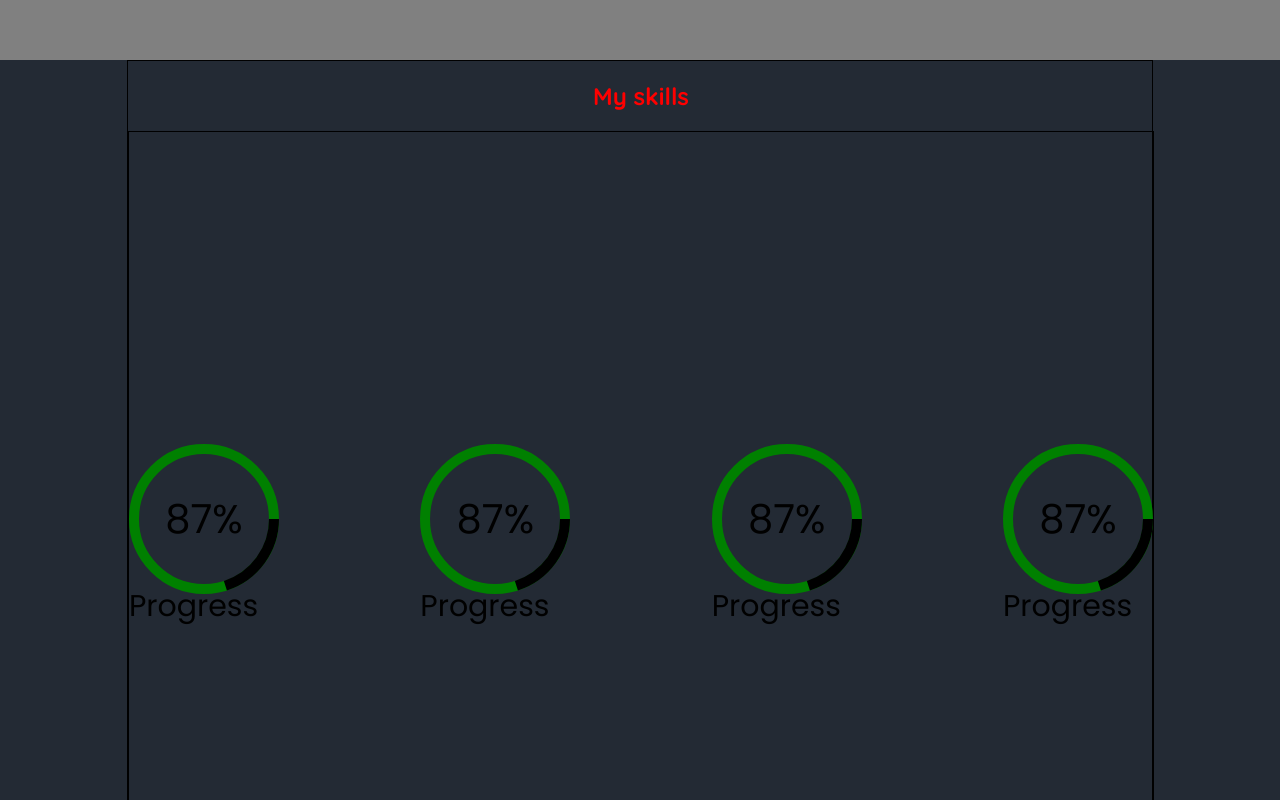
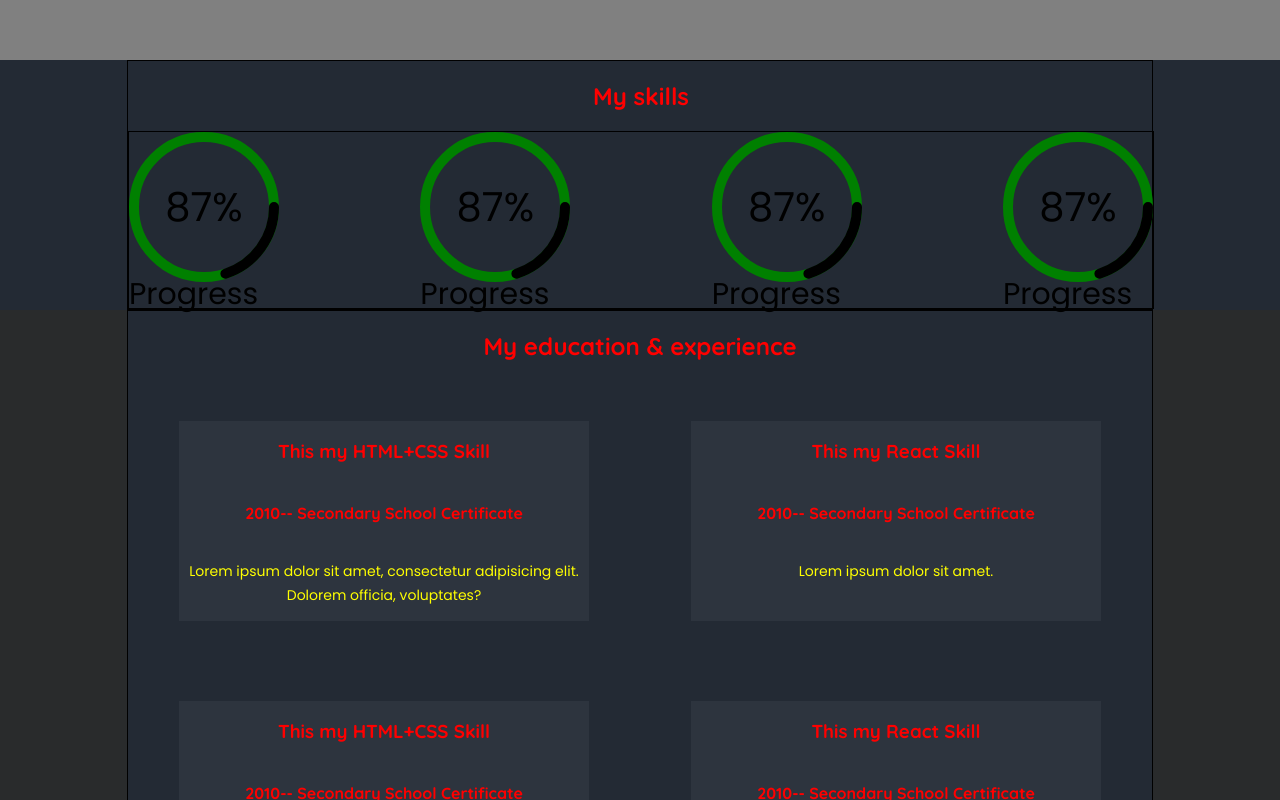
Before and after one commit to omgpiu/portfolio, a React (Create React App) app: page / in a window 1280 px wide. Shown: the part 2420-3220 px from the top of the page. Built offline with nearby package versions, Linux system fonts and the light colour scheme.

Commit message:
progress circle done

```diff
--- a/src/common/progress/progressbar.module.css
+++ b/src/common/progress/progressbar.module.css
@@ -31,6 +31,7 @@
     transform: translate(5px, 5px);
     stroke-dasharray: 440;
     stroke-dashoffset: 440;
+    stroke-linecap: round;
 }
 
 .box .percent svg circle:nth-child(1) {
--- a/src/common/progress/progressbar.tsx
+++ b/src/common/progress/progressbar.tsx
@@ -2,19 +2,15 @@ import React from 'react';
 import st from './progressbar.module.css'
 
 const ProgressCircle = () => {
-    return <div className={st.body}>
-        <div className={st.box}>
+    return <div className={st.box}>
         <div className={st.percent}>
             <svg>
                 <circle cx={70} cy={70} r={70}></circle>
                 <circle cx={70} cy={70} r={70}></circle>
             </svg>
-                <div className={st.number}>
             <span className={st.number}>87%</span>
-                </div>
         </div>
         <span className={st.progress}>Progress</span>
     </div>
-    </div>
 }
 export default ProgressCircle;
```
Lines whose indentation alone changed are shown as unchanged.
